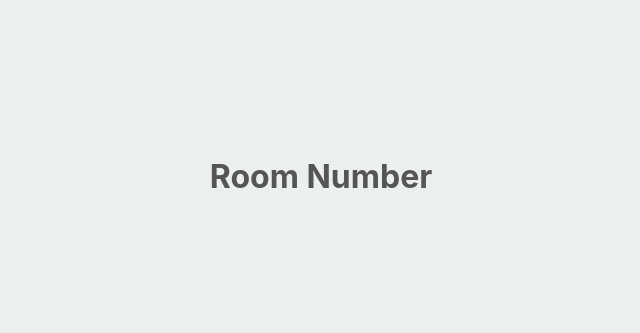
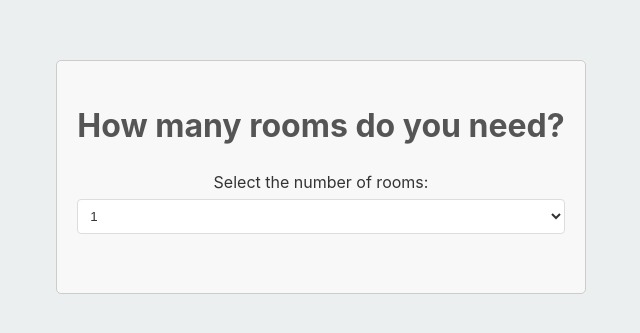
Before and after one commit to jgonz671/NomadNotifier, a React (Vite) app in the folder NomadNotifierReact/: page /roomnumber in a window 1280 px wide. Shown: the part 223-556 px from the top of the page, without its empty margins (319-959 px from the left). Built offline with nearby package versions, Linux system fonts and the light colour scheme.

Commit message:
continue routing

```diff
--- a/NomadNotifierReact/src/main.jsx
+++ b/NomadNotifierReact/src/main.jsx
@@ -60,7 +60,7 @@ const router = createBrowserRouter([
   {
     path: "/roomnumber",
     element: <RoomNumber />,
-  },
+  }
 ]);
 
 ReactDOM.createRoot(document.getElementById('root')).render(
--- a/NomadNotifierReact/src/routes/Destination.jsx
+++ b/NomadNotifierReact/src/routes/Destination.jsx
@@ -35,7 +35,7 @@ export default function Destination() {
                 ))}
             </select>
             <br />
-            <button className="next-button" onClick={handleNext}>Next</button>
+            <button className="next-button" onClick={handleNext} disabled={!destination}>Next</button>
         </div>
     );
 }
--- a/NomadNotifierReact/src/routes/Hotel.jsx
+++ b/NomadNotifierReact/src/routes/Hotel.jsx
@@ -25,9 +25,9 @@ export default function Hotel() {
     return (
         <div className="web-container">
             <h2>Where would you like to stay?</h2>
-            <label htmlFor="places">Select a stay:</label>
+            <label htmlFor="stays">Select a stay:</label>
             <select
-                id="places"
+                id="stays"
                 value={hotel}
                 onChange={(e) => setHotel(e.target.value)}
             >
@@ -39,7 +39,7 @@ export default function Hotel() {
                 ))}
             </select>
             <br />
-            <button className="next-button" onClick={handleNext} disabled={!destination}>Next</button>
+            <button className="next-button" onClick={handleNext} disabled={!hotel}>Next</button>
         </div>
     );
 }
--- a/NomadNotifierReact/src/routes/RoomNumber.jsx
+++ b/NomadNotifierReact/src/routes/RoomNumber.jsx
@@ -1,11 +1,21 @@
-import React from 'react';
+import React, { useState } from 'react';
 
-const RoomNumber = () => {
-    return (
-        <div>
-            <h2>Room Number</h2>
-        </div>
-    );
+
+export default function PlanTravel() {
+   const [number, setNumber] = useState(1);
+
+
+
+   return (
+       <div className="web-container">
+           <h2>How many rooms do you need?</h2>
+           <label htmlFor="rooms">Select the number of rooms:</label>
+           <select id="rooms" value={number} onChange={e => setNumber(e.target.value)}>
+               {Array.from({ length: 10 }, (_, i) => (
+                   <option key={i + 1} value={i + 1}>{i + 1}</option>
+               ))}
+           </select>
+           <br />
+       </div>
+   );
 }
-
-export default RoomNumber;
```
Also changed, not shown: NomadNotifierReact/src/routes/ConfirmRes.jsx (deleted), NomadNotifierReact/src/styles/ConfirmRes.css (deleted), NomadNotifierReact/src/styles/Destination.css (deleted), NomadNotifierReact/src/styles/Hotel.css (deleted), NomadNotifierReact/src/styles/RoomNumber.css (deleted).
